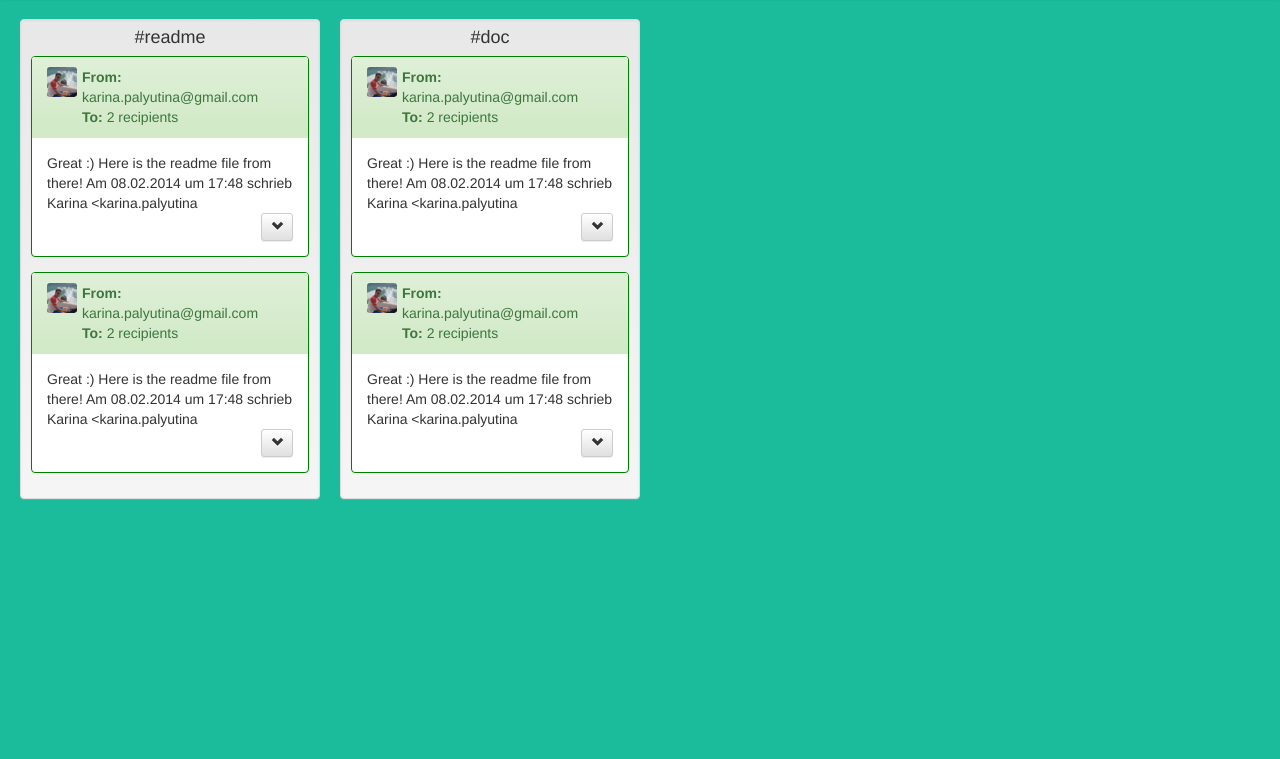
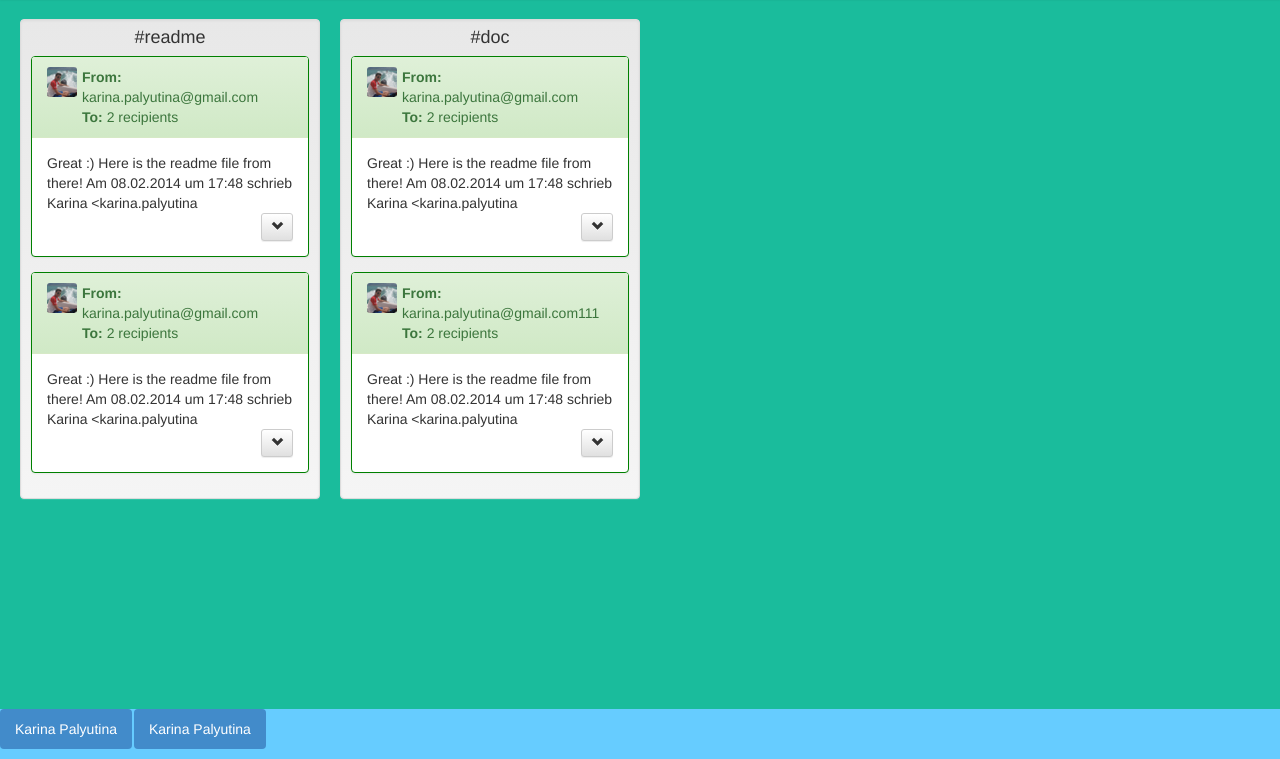
Before and after one commit to fmittelstaedt/hashtag-mail, a browser extension: page ui/multiple.html in a window 1280 px wide. Shown: the part 41-800 px from the top of the page. Drawn offline with Linux system fonts and the light colour scheme.

Commit message:
Filtering

```diff
--- a/test/data/viewdata.js
+++ b/test/data/viewdata.js
@@ -95,7 +95,7 @@ there there here https://docs.google.com/document/d/1ygvDrwJUjN0g14JbMg0Jj8rZv7y
 	},
 	{
 		profile_img: "https://plus.google.com/u/0/_/focus/photos/private/AIbEiAIAAAAhCOGTkJjCoI2DpAEQ4ob1lPKJujQY1tj7xOCK6eODATAB8oRNIH1zzMb-0cGRMxXc3U540-A?sz=24",
-		from: {name:"Karina Palyutina", email:"karina.palyutina@gmail.com"},
+		from: {name:"Karina Palyutina", email:"karina.palyutina@gmail.com111"},
 		to: [
 			{name:"Sam Pattuzzi", email:"sam.pattuzzi@gmail.com"},
 			{name:"Gregor Frédérique Mittelstaedt", email:"frederique.mittelstaedt@googlemail.com"}
--- a/ui/css/hashtag.css
+++ b/ui/css/hashtag.css
@@ -71,6 +71,23 @@ body {
 }
 /* Header END */
 
+/* Footer */
+
+#footer {
+	position:absolute;
+	bottom:0;
+	width:100%;
+	height:50px;			/* Height of the footer */
+	background:#6cf;
+}
+
+#footer p {
+	margin:0;
+	padding:10px;
+}
+
+/* Footer END */
+
 /* Override */
 
 .panel {
--- a/ui/js/app.js
+++ b/ui/js/app.js
@@ -5,6 +5,8 @@ $(document).ready(function() {
   //}, false);
 
   var wrapper = $(".list-wrapper");
+
+  var recipients = {}
 
   for (var i = 0; i < hashtags.length; i++) {
     if (hashtags.length==1) {
@@ -19,8 +21,11 @@ $(document).ready(function() {
     var messages = $('<div class="messages">').wrap('</div>').appendTo(list);
 
     for (var x = 0; x < hashtags[i].emails.length; x++) {
-      var email = emails[x];
-      var message = $('<div class="message panel panel-success">').wrap('</div>').appendTo(messages);
+      var email = hashtags[i].emails[x];
+
+      recipients[email.from.email] = email.from.name;
+
+      var message = $('<div class="message panel panel-success" data-email="' + email.from.email + '">').wrap('</div>').appendTo(messages);
       var panel_heading = $('<div class="panel-heading">').wrap('</div>').appendTo(message);
 
       var avatar = $('<img id="avatar" src="30.png"></img>').appendTo(panel_heading)
@@ -47,6 +52,16 @@ $(document).ready(function() {
     }
   }
 
+  var footer = $("#footer .nav-pills")
+  for(var recipient in recipients) {
+    footer.append('<li class="active" data-email=' + recipient + '"><a href="#">' + recipients[recipient] + '</a></li>')
+  }
+
+  $('[data-email="' + recipients[recipient] + '"]').click(function(e) {
+    alert("hello")
+    $('[data-email="' + recipients[recipient] + '"]').toggle();
+  });
+
   function puluralise(word, count) {
     if (count > 1) {
       return word + "s";
--- a/ui/multiple.html
+++ b/ui/multiple.html
@@ -16,6 +16,10 @@
 
   <div class="list-wrapper"></div>
 
+  <div id="footer">
+    <ul class="nav nav-pills"></ul>
+  </div>
+
   <script src="js/app.js"></script>
 </body>
 </html>
```
Also changed, not shown: test/data/viewdata-multiple.js (+1 -1 lines).
